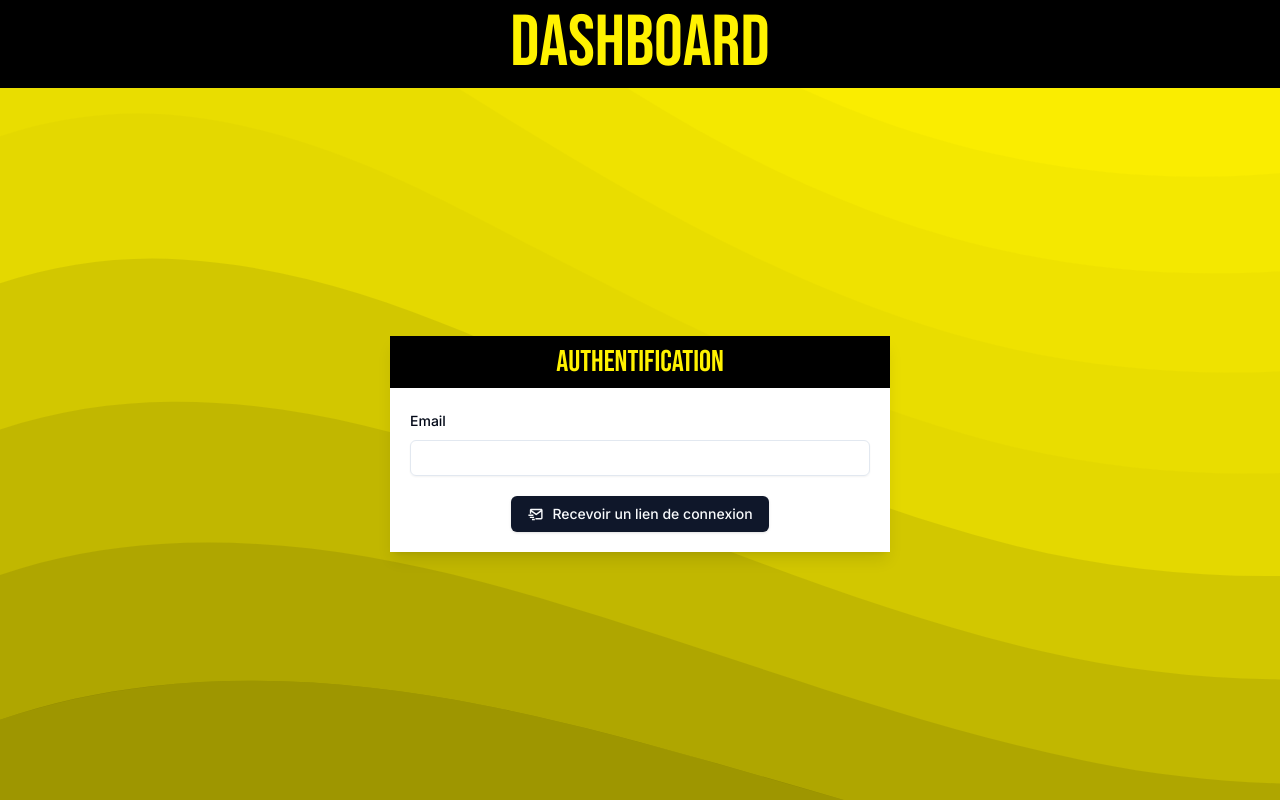
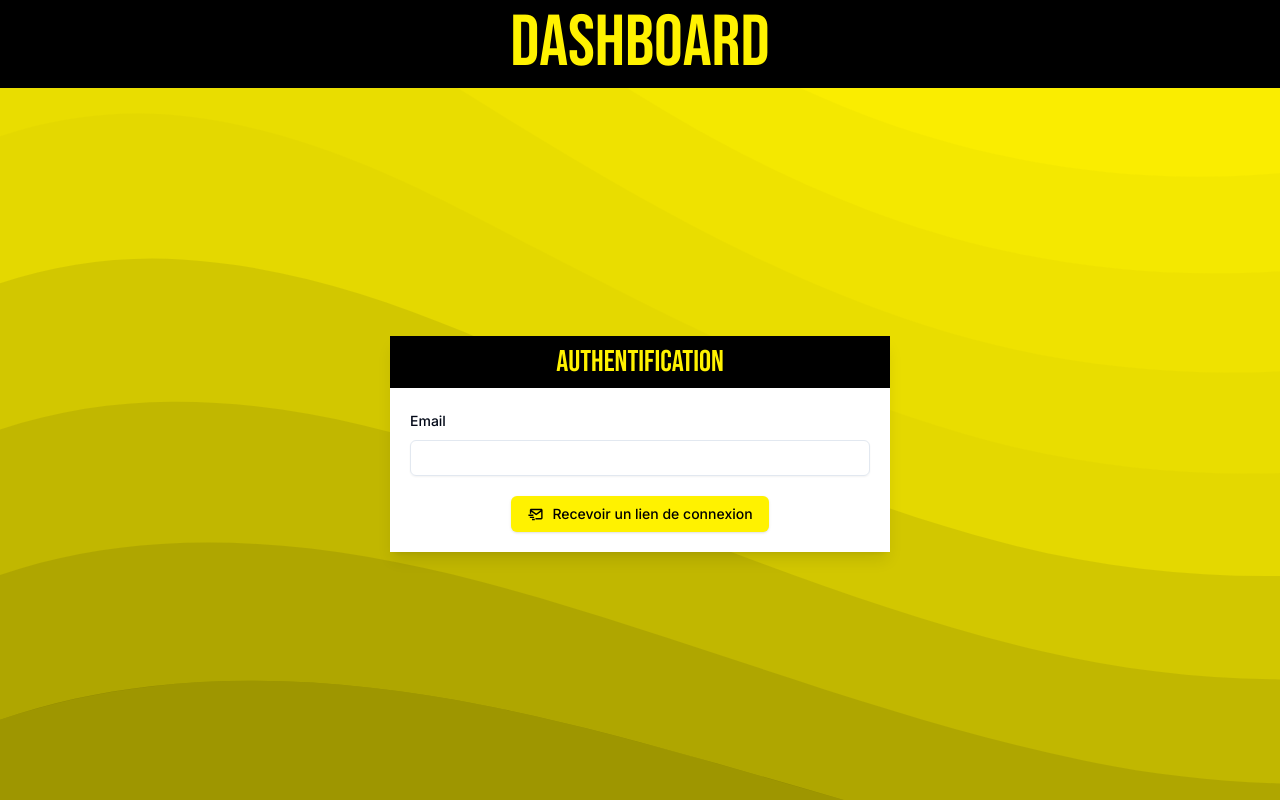
Before and after one commit to FrustrationMagazine/frustration, a Next.js app in the folder apps/dashboard/: page /auth/signin in a window 1280 px wide. Built offline with nearby package versions, Linux system fonts and the light colour scheme.

Commit message:
chore(app): Improve settings linter and other configs

```diff
--- a/apps/dashboard/app/auth/signin/FormSignIn.tsx
+++ /dev/null
@@ -1,110 +0,0 @@
-'use client';
-
-import clsx from 'clsx';
-import { sendMagicLinkAction } from './_actions/sendMagicLink';
-import { SignInFormSchema } from './_schemas/signIn';
-import { bebasNeue } from '@/fonts';
-import { BiMailSend } from 'react-icons/bi';
-import { useFormState } from 'react-dom';
-import { useRef, useEffect } from 'react';
-import { Button } from '@/ui/components/button';
-import { Input } from '@/ui/components/input';
-import { useToast } from '@/ui/components/use-toast';
-import {
-  Form,
-  FormControl,
-  FormField,
-  FormItem,
-  FormLabel,
-  FormMessage,
-} from '@/ui/components/form';
-import { zodResolver } from '@hookform/resolvers/zod';
-import { useForm } from 'react-hook-form';
-import { z } from 'zod';
-
-/* Header */
-/**********/
-const AUTHENTIFICATION = (
-  <header
-    className={`bg-black px-5 py-2 text-frustration-yellow ${bebasNeue.className} text-center text-3xl uppercase`}
-  >
-    Authentification
-  </header>
-);
-
-const EmailInput = ({ field }: { field: any }) => (
-  <FormItem>
-    <FormLabel>Email</FormLabel>
-    <FormControl>
-      <Input placeholder='' {...field} />
-    </FormControl>
-    <FormMessage />
-  </FormItem>
-);
-
-export default function SignIn() {
-  const [formState, formAction] = useFormState(sendMagicLinkAction, {
-    successMessage: '',
-    errorMessage: '',
-  });
-
-  const { toast } = useToast();
-  const formRef = useRef<HTMLFormElement>(null);
-
-  const form = useForm<z.infer<typeof SignInFormSchema>>({
-    resolver: zodResolver(SignInFormSchema),
-    defaultValues: {
-      email: '',
-    },
-  });
-
-  /* Display toaster with server error or success message */
-  /* ---------------------------------------------------- */
-  useEffect(
-    function displayToaster() {
-      if (formState?.successMessage) {
-        setTimeout(() => {
-          toast({
-            title: '✅ Succès',
-            description: formState?.successMessage,
-          });
-        }, 0);
-      }
-
-      if (formState?.errorMessage) {
-        setTimeout(() => {
-          toast({
-            title: "Une erreur s'est produite",
-            description: formState?.errorMessage,
-            variant: 'destructive',
-          });
-        }, 0);
-      }
-    },
-    [formState, toast]
-  );
-
-  /******************/
-  /*     RENDER     */
-  /******************/
-
-  return (
-    <div className={`m-auto w-[90%] max-w-[500px] shadow-lg`}>
-      {AUTHENTIFICATION}
-      <Form {...form}>
-        <form
-          ref={formRef}
-          className='group flex flex-col gap-[20px] bg-white p-5'
-          action={formAction}
-          onSubmit={form.handleSubmit(() => formRef.current?.submit())}
-        >
-          <FormField control={form.control} name='email' render={EmailInput} />
-          <Button className='mx-auto w-fit' type='submit'>
-            <BiMailSend size={17} className='mr-2' />
-            Recevoir un lien de connexion
-          </Button>
-        </form>
-      </Form>
-    </div>
-  );
-}
--- a/apps/dashboard/app/dashboard/page.tsx
+++ b/apps/dashboard/app/dashboard/page.tsx
@@ -1,7 +1,6 @@
-import React from 'react';
-
+import React from "react";
 const Dashboard = () => {
-  return <div>Welcome to dashboard b*tch</div>;
+  return <p>Dashboard</p>;
 };
 
 export default Dashboard;
--- a/apps/dashboard/app/globals.css
+++ b/apps/dashboard/app/globals.css
@@ -13,8 +13,8 @@
     --popover: 0 0% 100%;
     --popover-foreground: 222.2 84% 4.9%;
 
-    --primary: 222.2 47.4% 11.2%;
-    --primary-foreground: 210 40% 98%;
+    --primary: 57 100% 50%;
+    --primary-foreground: 0 0% 0%;
 
     --secondary: 210 40% 96.1%;
     --secondary-foreground: 222.2 47.4% 11.2%;
@@ -45,7 +45,7 @@
     --popover: 222.2 84% 4.9%;
     --popover-foreground: 210 40% 98%;
 
-    --primary: 210 40% 98%;
+    --primary: 57 100% 50%;
     --primary-foreground: 222.2 47.4% 11.2%;
 
     --secondary: 217.2 32.6% 17.5%;
--- a/apps/dashboard/auth.ts
+++ b/apps/dashboard/auth.ts
@@ -1,13 +1,11 @@
-import NextAuth from 'next-auth';
-import { PrismaAdapter } from '@auth/prisma-adapter';
-import { PrismaClient } from '@prisma/client';
-import authConfig from './auth.config';
-
-const prisma = new PrismaClient();
+import NextAuth from "next-auth";
+import { PrismaAdapter } from "@auth/prisma-adapter";
+import authConfig from "./auth.config";
+import { prisma } from "@/libs/prisma";
 
 export const { auth, handlers, signIn, signOut } = NextAuth({
   adapter: PrismaAdapter(prisma),
-  session: { strategy: 'jwt' },
+  session: { strategy: "jwt" },
   ...authConfig,
 });
 
--- a/apps/dashboard/tailwind.config.ts
+++ b/apps/dashboard/tailwind.config.ts
@@ -1,83 +1,83 @@
-import type { Config } from 'tailwindcss';
+import type { Config } from "tailwindcss";
 
-const YELLOW_FRUSTRATION = '#FFF200';
-const YELLOW_HOVER_FRUSTRATION = '#191a00';
+const YELLOW_FRUSTRATION = "#FFF200";
+const YELLOW_HOVER_FRUSTRATION = "#191a00";
 
 const config: Config = {
   content: [
-    './app/**/*.{js,ts,jsx,tsx,mdx}',
-    './components/**/*.{js,ts,jsx,tsx,mdx}',
-    '../../packages/ui/components/**/*.{js,ts,jsx,tsx,mdx}',
+    "./app/**/*.{js,ts,jsx,tsx,mdx}",
+    "./components/**/*.{js,ts,jsx,tsx,mdx}",
+    "../../packages/ui/components/**/*.{js,ts,jsx,tsx,mdx}",
   ],
   theme: {
     container: {
       center: true,
-      padding: '2rem',
+      padding: "2rem",
       screens: {
-        '2xl': '1400px',
+        "2xl": "1400px",
       },
     },
     extend: {
       backgroundImage: {},
       colors: {
-        'frustration-yellow': YELLOW_FRUSTRATION,
-        'frustration-yellow-hover': YELLOW_HOVER_FRUSTRATION,
+        "frustration-yellow": YELLOW_FRUSTRATION,
+        "frustration-yellow-hover": YELLOW_HOVER_FRUSTRATION,
 
-        border: 'hsl(var(--border))',
-        input: 'hsl(var(--input))',
-        ring: 'hsl(var(--ring))',
-        background: 'hsl(var(--background))',
-        foreground: 'hsl(var(--foreground))',
-        primary: {
-          DEFAULT: 'hsl(var(--primary))',
-          foreground: 'hsl(var(--primary-foreground))',
+        "border": "hsl(var(--border))",
+        "input": "hsl(var(--input))",
+        "ring": "hsl(var(--ring))",
+        "background": "hsl(var(--background))",
+        "foreground": "hsl(var(--foreground))",
+        "primary": {
+          DEFAULT: "hsl(var(--primary))",
+          foreground: "hsl(var(--primary-foreground))",
         },
-        secondary: {
-          DEFAULT: 'hsl(var(--secondary))',
-          foreground: 'hsl(var(--secondary-foreground))',
+        "secondary": {
+          DEFAULT: "hsl(var(--secondary))",
+          foreground: "hsl(var(--secondary-foreground))",
         },
-        destructive: {
-          DEFAULT: 'hsl(var(--destructive))',
-          foreground: 'hsl(var(--destructive-foreground))',
+        "destructive": {
+          DEFAULT: "hsl(var(--destructive))",
+          foreground: "hsl(var(--destructive-foreground))",
         },
-        muted: {
-          DEFAULT: 'hsl(var(--muted))',
-          foreground: 'hsl(var(--muted-foreground))',
+        "muted": {
+          DEFAULT: "hsl(var(--muted))",
+          foreground: "hsl(var(--muted-foreground))",
         },
-        accent: {
-          DEFAULT: 'hsl(var(--accent))',
-          foreground: 'hsl(var(--accent-foreground))',
+        "accent": {
+          DEFAULT: "hsl(var(--accent))",
+          foreground: "hsl(var(--accent-foreground))",
         },
-        popover: {
-          DEFAULT: 'hsl(var(--popover))',
-          foreground: 'hsl(var(--popover-foreground))',
+        "popover": {
+          DEFAULT: "hsl(var(--popover))",
+          foreground: "hsl(var(--popover-foreground))",
         },
-        card: {
-          DEFAULT: 'hsl(var(--card))',
-          foreground: 'hsl(var(--card-foreground))',
+        "card": {
+          DEFAULT: "hsl(var(--card))",
+          foreground: "hsl(var(--card-foreground))",
         },
       },
       borderRadius: {
-        lg: 'var(--radius)',
-        md: 'calc(var(--radius) - 2px)',
-        sm: 'calc(var(--radius) - 4px)',
+        lg: "var(--radius)",
+        md: "calc(var(--radius) - 2px)",
+        sm: "calc(var(--radius) - 4px)",
       },
       keyframes: {
-        'accordion-down': {
-          from: { height: '0' },
-          to: { height: 'var(--radix-accordion-content-height)' },
+        "accordion-down": {
+          from: { height: "0" },
+          to: { height: "var(--radix-accordion-content-height)" },
         },
-        'accordion-up': {
-          from: { height: 'var(--radix-accordion-content-height)' },
-          to: { height: '0' },
+        "accordion-up": {
+          from: { height: "var(--radix-accordion-content-height)" },
+          to: { height: "0" },
         },
       },
       animation: {
-        'accordion-down': 'accordion-down 0.2s ease-out',
-        'accordion-up': 'accordion-up 0.2s ease-out',
+        "accordion-down": "accordion-down 0.2s ease-out",
+        "accordion-up": "accordion-up 0.2s ease-out",
       },
     },
   },
-  plugins: [require('tailwindcss-animate')],
+  plugins: [require("tailwindcss-animate")],
 };
 export default config;
```
Also changed, not shown: apps/dashboard/.prettierrc.json, 1 other file (tests, documents, lock files or other folders).
